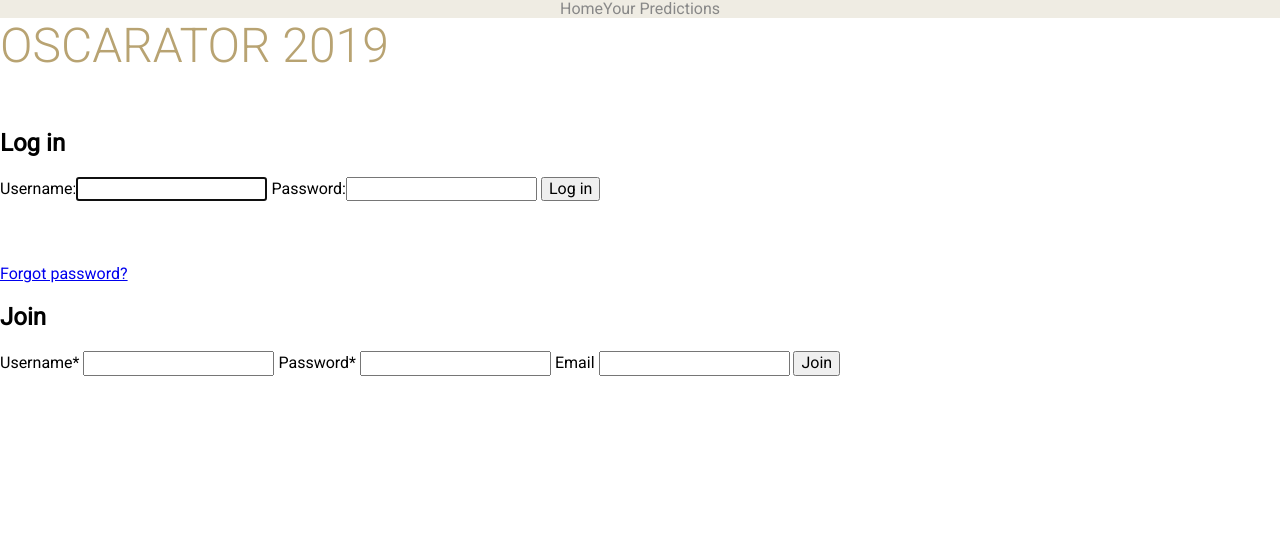
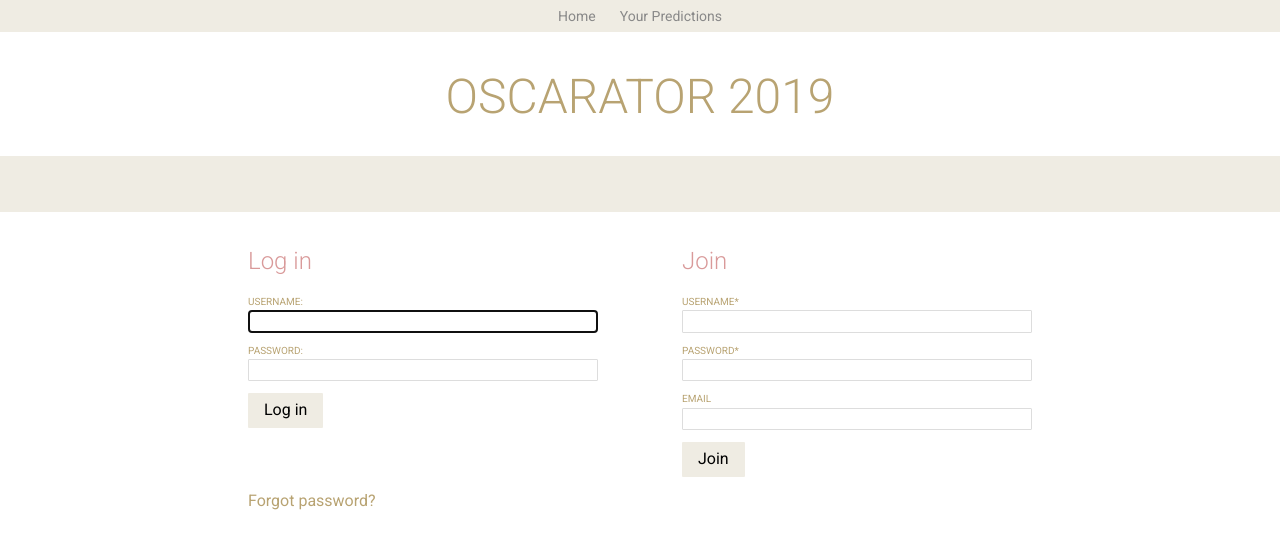
Before and after one commit to sirodoht/oscarator.com, a Django app: page /enter/ in a window 1280 px wide. Shown: the top 549 px of the page. Run offline with Django 3.2, Linux system fonts and the light colour scheme.

Commit message:
add styling for enter template

```diff
--- a/main/static/styles/main.css
+++ b/main/static/styles/main.css
@@ -183,6 +183,16 @@ template {
 html,
 body {
     font-family: "Roboto", sans-serif;
+    color: #4a4a4a;
+}
+
+a {
+    text-decoration: none;
+    color: #b8a372;
+}
+
+a:hover {
+    text-decoration: underline;
 }
 
 nav {
@@ -194,19 +204,103 @@ nav {
 
 .header-nav-item {
     color: #888;
+    font-size: 14px;
+    margin-top: 8px;
+    margin-bottom: 8px;
+}
+
+.header-nav-item + .header-nav-item {
+    margin-left: 24px;
 }
 
 .header-title {
     color: #b8a372;
     font-size: 48px;
     font-weight: 300;
+    text-align: center;
+    margin-top: 37px;
+    margin-bottom: 32px;
 }
 
 .header-down {
-    margin-top: 56px;
+    padding-top: 56px;
     background: #efece3;
 }
 
-.results {
+.predictions {
     background: #f9f9f9;
 }
+
+.enter {
+    max-width: 800px;
+    margin-left: auto;
+    margin-right: auto;
+    display: flex;
+    justify-content: space-between;
+    flex-wrap: wrap;
+    margin-top: 16px;
+    margin-bottom: 32px;
+}
+
+.enter-login {
+    width: 350px;
+    padding-left: 8px;
+    padding-right: 8px;
+}
+
+.enter-register {
+    width: 350px;
+    padding-left: 8px;
+    padding-right: 8px;
+}
+
+h2 {
+    color: #d99a9a;
+    font-weight: 300;
+}
+
+label {
+    display: block;
+    text-transform: uppercase;
+    font-size: 10px;
+    margin-bottom: 3px;
+    color: #b8a372;
+}
+
+input[type="text"],
+input[type="email"],
+input[type="url"],
+input[type="password"] {
+    display: block;
+    width: 100%;
+    margin-bottom: 12px;
+    border-radius: 1px;
+    border: 1px solid #ddd;
+    box-sizing: border-box;
+    -webkit-appearance: none;
+}
+
+input[type="text"]:disabled,
+input[type="email"]:disabled,
+input[type="url"]:disabled,
+input[type="password"]:disabled {
+    background: #eee;
+}
+
+input[type="submit"] {
+    background: #efece3;
+    border: none;
+    padding: 8px 16px;
+    border-radius: 1px;
+    cursor: pointer;
+}
+
+textarea {
+    display: block;
+    width: 100%;
+    margin-bottom: 12px;
+    border-radius: 1px;
+    border: 1px solid #ddd;
+    box-sizing: border-box;
+    -webkit-appearance: none;
+}
```
